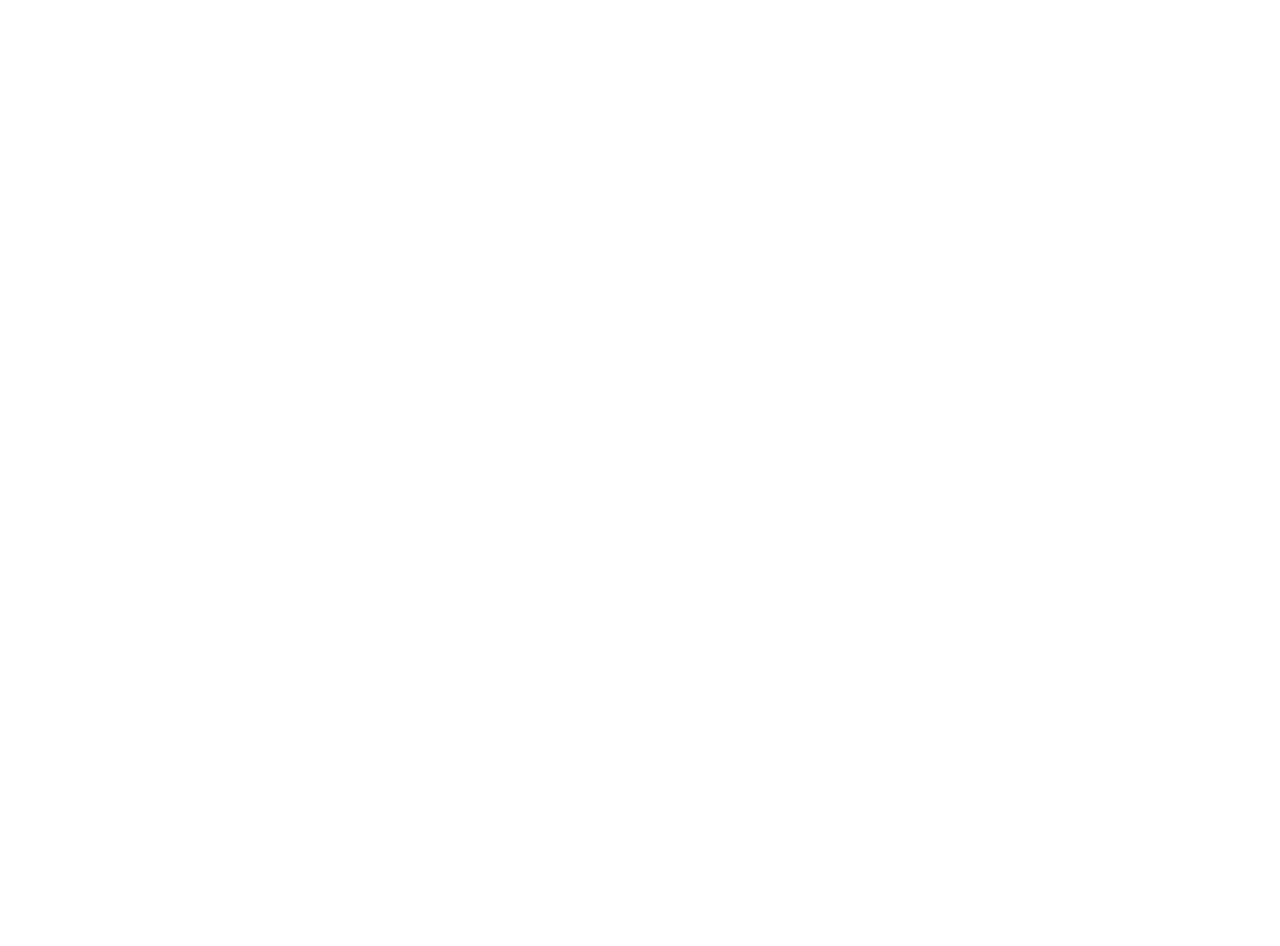
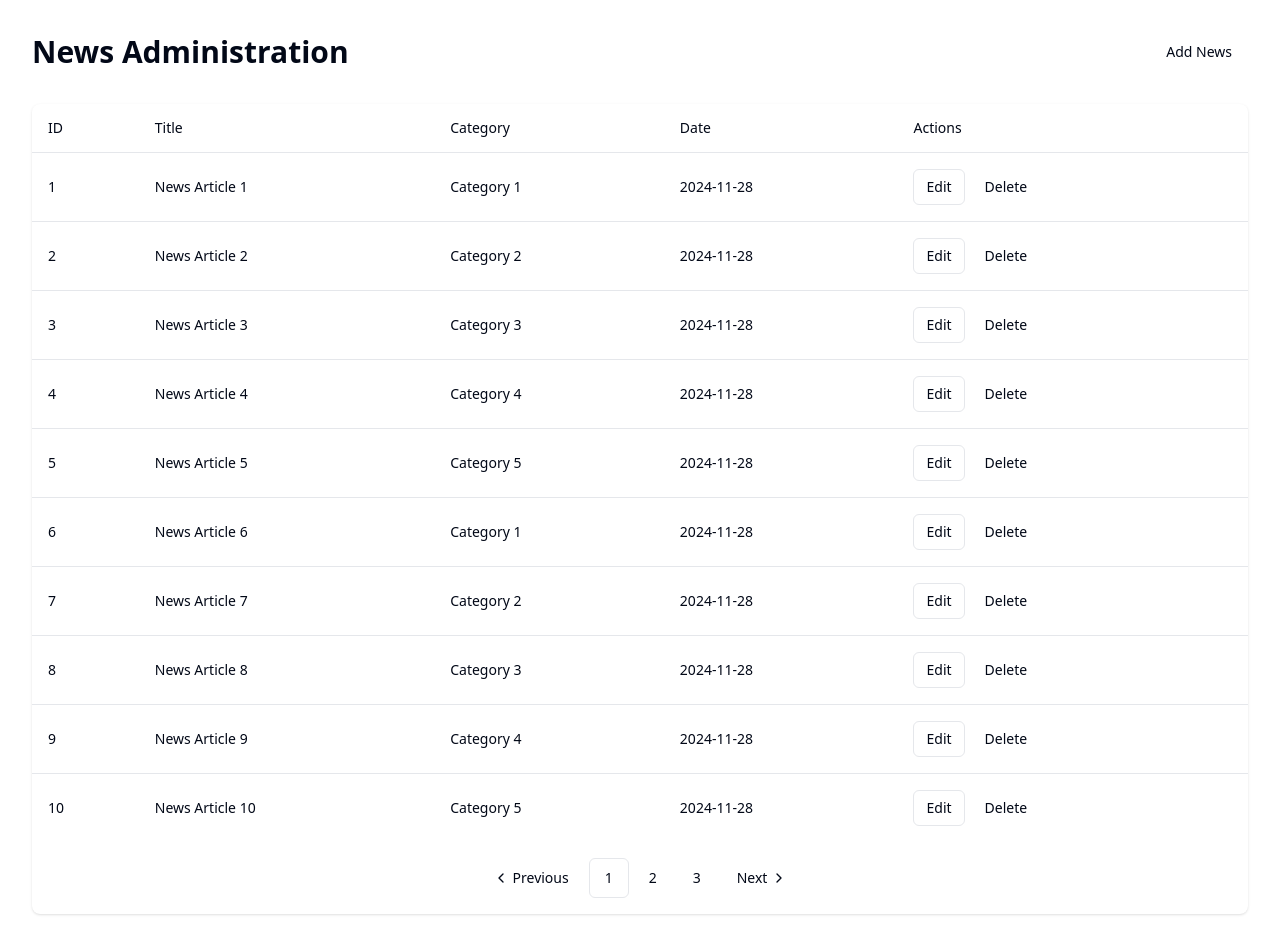
Before and after one commit to plm66/akwa-landing-journey, a React (Vite) app: page /admin/news in a window 1280 px wide. Before the commit this address had no page. Before the commit the page ends 800 px from the top, so only its background shows below. Built offline with nearby package versions, Linux system fonts and the light colour scheme.

Commit message:
Add news admin link on homepage
Implemented a link on the homepage that directs users to a new page for managing news. The news section will support five categories and display ten news items per page.
[skip gpt_engineer]

```diff
--- a/src/App.tsx
+++ b/src/App.tsx
@@ -4,6 +4,7 @@ import { TooltipProvider } from "@/components/ui/tooltip";
 import { QueryClient, QueryClientProvider } from "@tanstack/react-query";
 import { BrowserRouter, Routes, Route } from "react-router-dom";
 import Index from "./pages/Index";
+import NewsAdmin from "./pages/NewsAdmin";
 
 const queryClient = new QueryClient();
 
@@ -15,6 +16,7 @@ const App = () => (
       <BrowserRouter>
         <Routes>
           <Route path="/" element={<Index />} />
+          <Route path="/admin/news" element={<NewsAdmin />} />
         </Routes>
       </BrowserRouter>
     </TooltipProvider>
--- a/src/pages/Index.tsx
+++ b/src/pages/Index.tsx
@@ -1,4 +1,5 @@
 import { Globe, Mountain, Users, MapPin } from "lucide-react";
+import { Link } from "react-router-dom";
 import {
   Carousel,
   CarouselContent,
@@ -28,6 +29,16 @@ const Index = () => {
 
   return (
     <div className="min-h-screen bg-white">
+      {/* Admin Link */}
+      <div className="absolute top-4 right-4 z-10">
+        <Link
+          to="/admin/news"
+          className="text-white bg-earth hover:bg-earth/80 px-4 py-2 rounded-md transition-colors"
+        >
+          News Admin
+        </Link>
+      </div>
+
       {/* Hero Section */}
       <section className="relative h-screen flex items-center justify-center bg-gradient-to-b from-earth to-forest text-white">
         <div className="absolute inset-0 bg-black/40"></div>
--- /dev/null
+++ b/src/pages/NewsAdmin.tsx
@@ -0,0 +1,112 @@
+import { useState } from "react";
+import { Button } from "@/components/ui/button";
+import {
+  Table,
+  TableBody,
+  TableCell,
+  TableHead,
+  TableHeader,
+  TableRow,
+} from "@/components/ui/table";
+import {
+  Pagination,
+  PaginationContent,
+  PaginationItem,
+  PaginationLink,
+  PaginationNext,
+  PaginationPrevious,
+} from "@/components/ui/pagination";
+
+type NewsItem = {
+  id: number;
+  title: string;
+  category: string;
+  date: string;
+};
+
+const NewsAdmin = () => {
+  const [currentPage, setCurrentPage] = useState(1);
+  const itemsPerPage = 10;
+
+  // Mock data - replace with actual data later
+  const mockNews: NewsItem[] = Array.from({ length: 25 }, (_, i) => ({
+    id: i + 1,
+    title: `News Article ${i + 1}`,
+    category: `Category ${(i % 5) + 1}`,
+    date: new Date().toISOString().split('T')[0],
+  }));
+
+  const totalPages = Math.ceil(mockNews.length / itemsPerPage);
+  const startIndex = (currentPage - 1) * itemsPerPage;
+  const currentNews = mockNews.slice(startIndex, startIndex + itemsPerPage);
+
+  return (
+    <div className="container mx-auto py-8">
+      <div className="flex justify-between items-center mb-8">
+        <h1 className="text-3xl font-bold">News Administration</h1>
+        <Button>Add News</Button>
+      </div>
+
+      <div className="bg-white rounded-lg shadow">
+        <Table>
+          <TableHeader>
+            <TableRow>
+              <TableHead>ID</TableHead>
+              <TableHead>Title</TableHead>
+              <TableHead>Category</TableHead>
+              <TableHead>Date</TableHead>
+              <TableHead>Actions</TableHead>
+            </TableRow>
+          </TableHeader>
+          <TableBody>
+            {currentNews.map((news) => (
+              <TableRow key={news.id}>
+                <TableCell>{news.id}</TableCell>
+                <TableCell>{news.title}</TableCell>
+                <TableCell>{news.category}</TableCell>
+                <TableCell>{news.date}</TableCell>
+                <TableCell>
+                  <div className="flex gap-2">
+                    <Button variant="outline" size="sm">Edit</Button>
+                    <Button variant="destructive" size="sm">Delete</Button>
+                  </div>
+                </TableCell>
+              </TableRow>
+            ))}
+          </TableBody>
+        </Table>
+
+        <div className="py-4">
+          <Pagination>
+            <PaginationContent>
+              <PaginationItem>
+                <PaginationPrevious
+                  onClick={() => setCurrentPage(p => Math.max(1, p - 1))}
+                  disabled={currentPage === 1}
+                />
+              </PaginationItem>
+              {Array.from({ length: totalPages }, (_, i) => (
+                <PaginationItem key={i + 1}>
+                  <PaginationLink
+                    onClick={() => setCurrentPage(i + 1)}
+                    isActive={currentPage === i + 1}
+                  >
+                    {i + 1}
+                  </PaginationLink>
+                </PaginationItem>
+              ))}
+              <PaginationItem>
+                <PaginationNext
+                  onClick={() => setCurrentPage(p => Math.min(totalPages, p + 1))}
+                  disabled={currentPage === totalPages}
+                />
+              </PaginationItem>
+            </PaginationContent>
+          </Pagination>
+        </div>
+      </div>
+    </div>
+  );
+};
+
+export default NewsAdmin;
```
